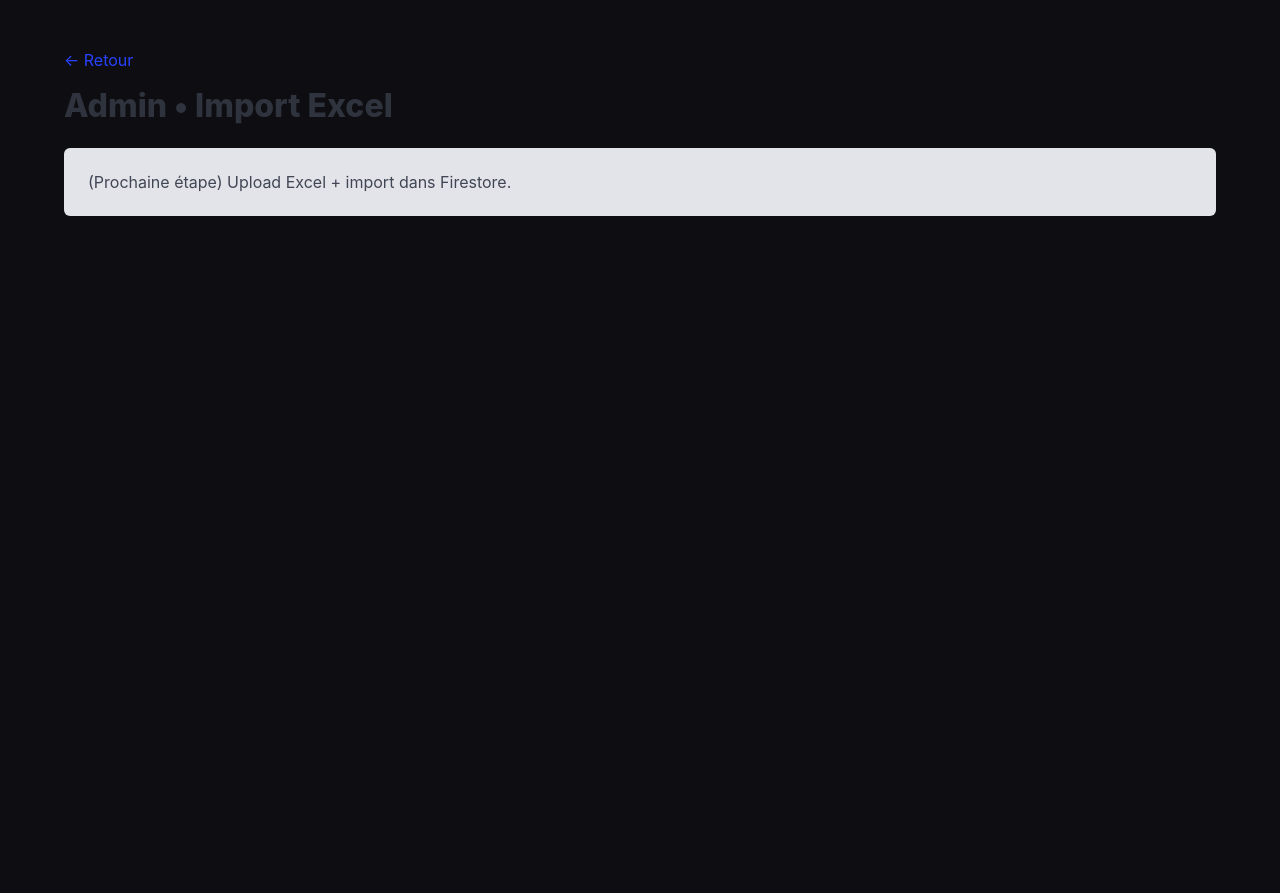
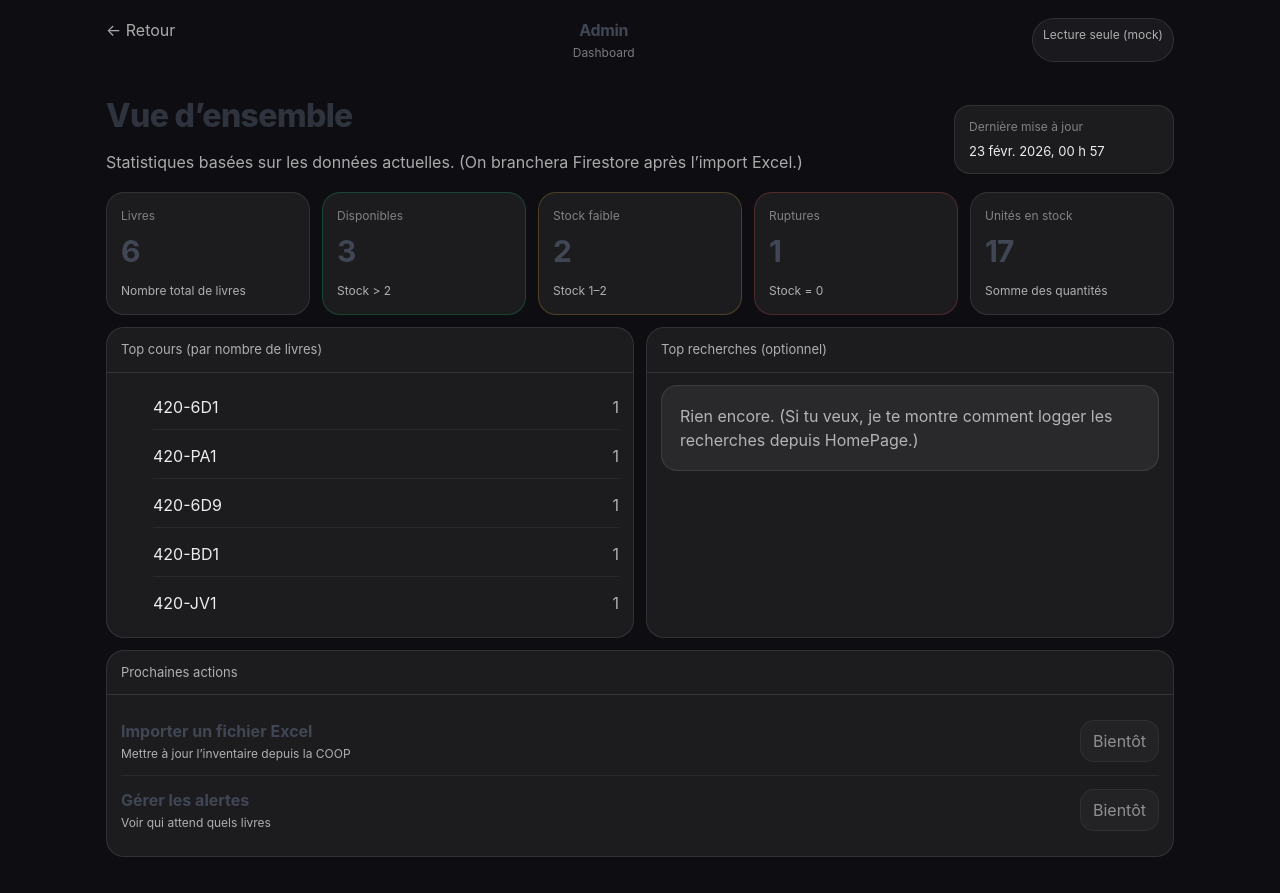
Before and after one commit to e2352896/Availo, a React app in the folder frontend/: page /admin in a window 1280 px wide. Before the commit the page ends 800 px from the top, so only its background shows below. Built offline with nearby package versions, Linux system fonts and the light colour scheme; the HTML template or start-up script is replaced by a standard one.

Commit message:
Ajout du Dashboard Admin

```diff
--- a/frontend/src/App.css
+++ b/frontend/src/App.css
@@ -309,3 +309,121 @@ html, body {
   background: #111216;
   color: white;
 }
+
+.adminBackLink {
+  color: var(--muted);
+  text-decoration: none;
+}
+.adminBackLink:hover { color: var(--text); }
+
+.adminTitleWrap { text-align: center; }
+.adminTitle { font-weight: 700; letter-spacing: -0.02em; }
+.adminSubtitle { font-size: 12px; color: var(--muted2); margin-top: 2px; }
+
+.adminPill {
+  font-size: 12px;
+  padding: 7px 10px;
+  border-radius: 999px;
+  border: 1px solid var(--stroke);
+  background: rgba(255,255,255,0.05);
+  color: var(--muted);
+}
+
+.dashHeader {
+  display: flex;
+  align-items: flex-end;
+  justify-content: space-between;
+  gap: 18px;
+  margin: 18px 0;
+}
+.dashH1 { margin: 0; font-size: 26px; letter-spacing: -0.02em; }
+.dashP { margin: 8px 0 0; color: var(--muted); }
+
+.dashMeta {
+  border: 1px solid var(--stroke);
+  background: var(--panel);
+  border-radius: 16px;
+  padding: 12px 14px;
+  min-width: 220px;
+}
+.dashMetaLabel { font-size: 12px; color: var(--muted2); }
+.dashMetaValue { margin-top: 6px; font-size: 13px; color: var(--text); }
+
+.dashGrid {
+  display: grid;
+  grid-template-columns: repeat(auto-fit, minmax(190px, 1fr));
+  gap: 12px;
+}
+
+.dashCard {
+  border: 1px solid var(--stroke);
+  background: var(--panel);
+  border-radius: 18px;
+  padding: 14px;
+}
+.dashLabel { font-size: 12px; color: var(--muted2); }
+.dashValue { font-size: 30px; font-weight: 750; letter-spacing: -0.03em; margin-top: 4px; }
+.dashHint { margin-top: 8px; font-size: 12px; color: var(--muted); }
+
+.tone-ok { border-color: rgba(20, 210, 120, 0.22); }
+.tone-warn { border-color: rgba(255, 190, 60, 0.22); }
+.tone-danger { border-color: rgba(255, 90, 90, 0.22); }
+
+.dashTwoCol {
+  display: grid;
+  grid-template-columns: 1fr 1fr;
+  gap: 12px;
+  margin-top: 12px;
+}
+@media (max-width: 900px) {
+  .dashTwoCol { grid-template-columns: 1fr; }
+}
+
+.dashPanel {
+  border: 1px solid var(--stroke);
+  background: var(--panel);
+  border-radius: 18px;
+  overflow: hidden;
+}
+.dashPanelTitle {
+  padding: 12px 14px;
+  border-bottom: 1px solid var(--stroke);
+  color: var(--muted);
+  font-size: 13px;
+}
+.dashPanelBody { padding: 12px 14px; }
+
+.dashList { list-style: none; padding: 0; margin: 0; }
+.dashListItem {
+  display: flex;
+  align-items: center;
+  justify-content: space-between;
+  padding: 10px 0;
+  border-bottom: 1px solid rgba(255,255,255,0.06);
+}
+.dashListItem:last-child { border-bottom: none; }
+.dashListLeft { color: var(--text); }
+.dashListRight { color: var(--muted); }
+
+.dashActions { margin-top: 12px; }
+
+.actionRow {
+  display: flex;
+  align-items: center;
+  justify-content: space-between;
+  gap: 14px;
+  padding: 12px 0;
+  border-bottom: 1px solid rgba(255,255,255,0.06);
+}
+.actionRow:last-child { border-bottom: none; }
+.actionTitle { font-weight: 650; }
+.actionHint { font-size: 12px; color: var(--muted); margin-top: 2px; }
+
+.actionBtn {
+  padding: 10px 12px;
+  border-radius: 14px;
+  border: 1px solid var(--stroke);
+  background: rgba(255,255,255,0.06);
+  color: var(--text);
+}
+.actionBtn:disabled { opacity: 0.55; cursor: not-allowed; }
--- a/frontend/src/pages/AdminPage.jsx
+++ b/frontend/src/pages/AdminPage.jsx
@@ -1,15 +1,206 @@
+import { useMemo } from "react";
 import { Link } from "react-router-dom";
 
-export default function AdminPage() {
+// ✅ Pour l’instant: stats basées sur un mock (on remplacera par Firestore plus tard)
+const MOCK_BOOKS = [
+  { isbn: "9780131103627", title: "C Programming Language", course: "420-6D1", stock: 3, price: 79.99 },
+  { isbn: "9780132350884", title: "Clean Code", course: "420-PA1", stock: 0, price: 69.99 },
+  { isbn: "9780262033848", title: "Introduction to Algorithms", course: "420-6D9", stock: 1, price: 99.99 },
+  { isbn: "9781491950296", title: "Designing Data-Intensive Applications", course: "420-BD1", stock: 7, price: 89.99 },
+  { isbn: "9780134685991", title: "Effective Java", course: "420-JV1", stock: 2, price: 84.99 },
+  { isbn: "9780201633610", title: "Design Patterns", course: "420-OO1", stock: 4, price: 74.99 },
+];
+
+function computeStatus(stock) {
+  if (stock <= 0) return "rupture";
+  if (stock <= 2) return "low";
+  return "ok";
+}
+
+function formatDateTime(date) {
+  try {
+    return new Intl.DateTimeFormat("fr-CA", {
+      dateStyle: "medium",
+      timeStyle: "short",
+    }).format(date);
+  } catch {
+    return date.toISOString();
+  }
+}
+
+function StatCard({ label, value, hint, tone = "default" }) {
   return (
-    <div className="section">
-      <div className="container">
-        <Link to="/">← Retour</Link>
-        <h1 className="title mt-4">Admin • Import Excel</h1>
-        <div className="notification is-light">
-          (Prochaine étape) Upload Excel + import dans Firestore.
-        </div>
-      </div>
+    <div className={`dashCard tone-${tone}`}>
+      <div className="dashLabel">{label}</div>
+      <div className="dashValue">{value}</div>
+      {hint ? <div className="dashHint">{hint}</div> : null}
     </div>
   );
 }
+
+export default function AdminPage() {
+  const stats = useMemo(() => {
+    const total = MOCK_BOOKS.length;
+
+    let available = 0;
+    let lowStock = 0;
+    let outOfStock = 0;
+    let totalUnits = 0;
+
+    const byCourse = new Map();
+
+    for (const b of MOCK_BOOKS) {
+      const s = computeStatus(b.stock);
+      totalUnits += Math.max(0, b.stock || 0);
+
+      if (s === "ok") available += 1;
+      if (s === "low") lowStock += 1;
+      if (s === "rupture") outOfStock += 1;
+
+      const key = b.course || "Autre";
+      byCourse.set(key, (byCourse.get(key) || 0) + 1);
+    }
+
+    const topCourses = [...byCourse.entries()]
+      .sort((a, b) => b[1] - a[1])
+      .slice(0, 5)
+      .map(([course, count]) => ({ course, count }));
+
+    // “Dernière MAJ” : en mock -> maintenant. Plus tard: meta.lastUpdatedAt depuis Firestore
+    const lastUpdatedAt = new Date();
+
+    // Bonus: “Top recherches” si tu stockes les recherches dans localStorage (optionnel)
+    let topSearches = [];
+    try {
+      const raw = localStorage.getItem("availo_search_terms");
+      const terms = raw ? JSON.parse(raw) : [];
+      const freq = new Map();
+      for (const t of terms) {
+        const k = String(t || "").trim().toLowerCase();
+        if (!k) continue;
+        freq.set(k, (freq.get(k) || 0) + 1);
+      }
+      topSearches = [...freq.entries()]
+        .sort((a, b) => b[1] - a[1])
+        .slice(0, 5)
+        .map(([term, count]) => ({ term, count }));
+    } catch {
+      topSearches = [];
+    }
+
+    return {
+      total,
+      available,
+      lowStock,
+      outOfStock,
+      totalUnits,
+      lastUpdatedAt,
+      topCourses,
+      topSearches,
+    };
+  }, []);
+
+  return (
+    <div className="page">
+      <header className="topbar">
+        <div className="topbar-inner" style={{ justifyContent: "space-between", maxWidth: 1100 }}>
+          <Link to="/" className="adminBackLink">← Retour</Link>
+          <div className="adminTitleWrap">
+            <div className="adminTitle">Admin</div>
+            <div className="adminSubtitle">Dashboard</div>
+          </div>
+          <div className="adminPill">Lecture seule (mock)</div>
+        </div>
+      </header>
+
+      <main className="content">
+        <section className="dashHeader">
+          <div>
+            <h1 className="dashH1">Vue d’ensemble</h1>
+            <p className="dashP">
+              Statistiques basées sur les données actuelles. (On branchera Firestore après l’import Excel.)
+            </p>
+          </div>
+          <div className="dashMeta">
+            <div className="dashMetaLabel">Dernière mise à jour</div>
+            <div className="dashMetaValue">{formatDateTime(stats.lastUpdatedAt)}</div>
+          </div>
+        </section>
+
+        <section className="dashGrid">
+          <StatCard label="Livres" value={stats.total} hint="Nombre total de livres" />
+          <StatCard label="Disponibles" value={stats.available} hint="Stock > 2" tone="ok" />
+          <StatCard label="Stock faible" value={stats.lowStock} hint="Stock 1–2" tone="warn" />
+          <StatCard label="Ruptures" value={stats.outOfStock} hint="Stock = 0" tone="danger" />
+          <StatCard label="Unités en stock" value={stats.totalUnits} hint="Somme des quantités" />
+        </section>
+
+        <section className="dashTwoCol">
+          <div className="dashPanel">
+            <div className="dashPanelTitle">Top cours (par nombre de livres)</div>
+            <div className="dashPanelBody">
+              {stats.topCourses.length ? (
+                <ul className="dashList">
+                  {stats.topCourses.map((c) => (
+                    <li key={c.course} className="dashListItem">
+                      <span className="dashListLeft">{c.course}</span>
+                      <span className="dashListRight">{c.count}</span>
+                    </li>
+                  ))}
+                </ul>
+              ) : (
+                <div className="empty">Aucune donnée.</div>
+              )}
+            </div>
+          </div>
+
+          <div className="dashPanel">
+            <div className="dashPanelTitle">Top recherches (optionnel)</div>
+            <div className="dashPanelBody">
+              {stats.topSearches.length ? (
+                <ul className="dashList">
+                  {stats.topSearches.map((s) => (
+                    <li key={s.term} className="dashListItem">
+                      <span className="dashListLeft">{s.term}</span>
+                      <span className="dashListRight">{s.count}</span>
+                    </li>
+                  ))}
+                </ul>
+              ) : (
+                <div className="empty">
+                  Rien encore. (Si tu veux, je te montre comment logger les recherches depuis HomePage.)
+                </div>
+              )}
+            </div>
+          </div>
+        </section>
+
+        <section className="dashActions">
+          <div className="dashPanel">
+            <div className="dashPanelTitle">Prochaines actions</div>
+            <div className="dashPanelBody">
+              <div className="actionRow">
+                <div>
+                  <div className="actionTitle">Importer un fichier Excel</div>
+                  <div className="actionHint">Mettre à jour l’inventaire depuis la COOP</div>
+                </div>
+                <button className="actionBtn" disabled>
+                  Bientôt
+                </button>
+              </div>
+              <div className="actionRow">
+                <div>
+                  <div className="actionTitle">Gérer les alertes</div>
+                  <div className="actionHint">Voir qui attend quels livres</div>
+                </div>
+                <button className="actionBtn" disabled>
+                  Bientôt
+                </button>
+              </div>
+            </div>
+          </div>
+        </section>
+      </main>
+    </div>
+  );
+}
```
Also changed, not shown: 1 other file (tests, documents, lock files or other folders).
